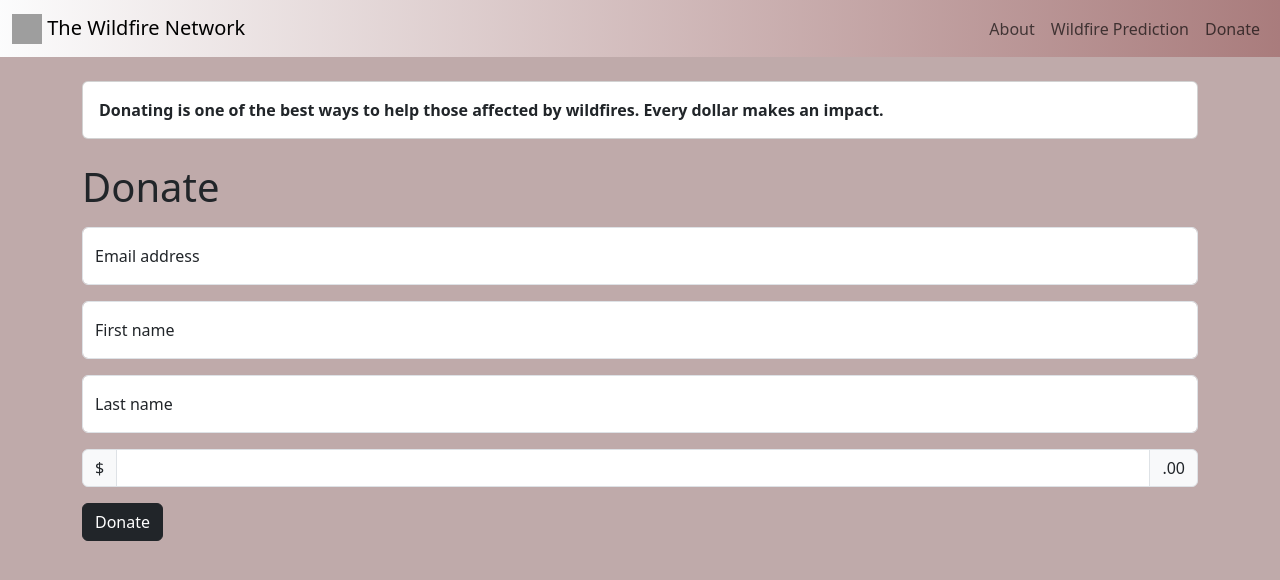
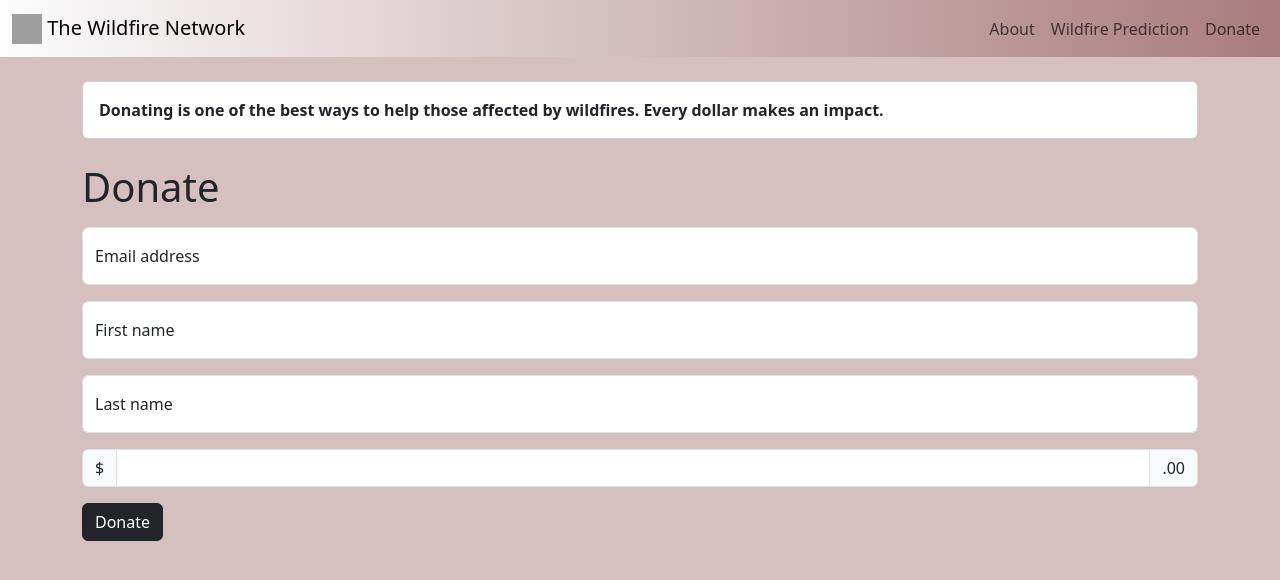
Before and after one commit to BrookMaoDev/TheWildfireNetwork, a Django app: page /donate in a window 1280 px wide. Shown: the top 580 px of the page. Run offline with Django 4.2, Linux system fonts and the light colour scheme; grey boxes are pictures that could not be loaded.

Commit message:
donate bg color

```diff
--- a/home/templates/home/donate.html
+++ b/home/templates/home/donate.html
@@ -4,7 +4,7 @@ The Wildfire Network {% endblock %} {% block style %}
 {% endblock %} {% block content%}
 <style>
   body {
-    background-color: #bfaaaa;
+    background-color: #d6bfbf;
   }
 </style>
 <div class="container">
```
